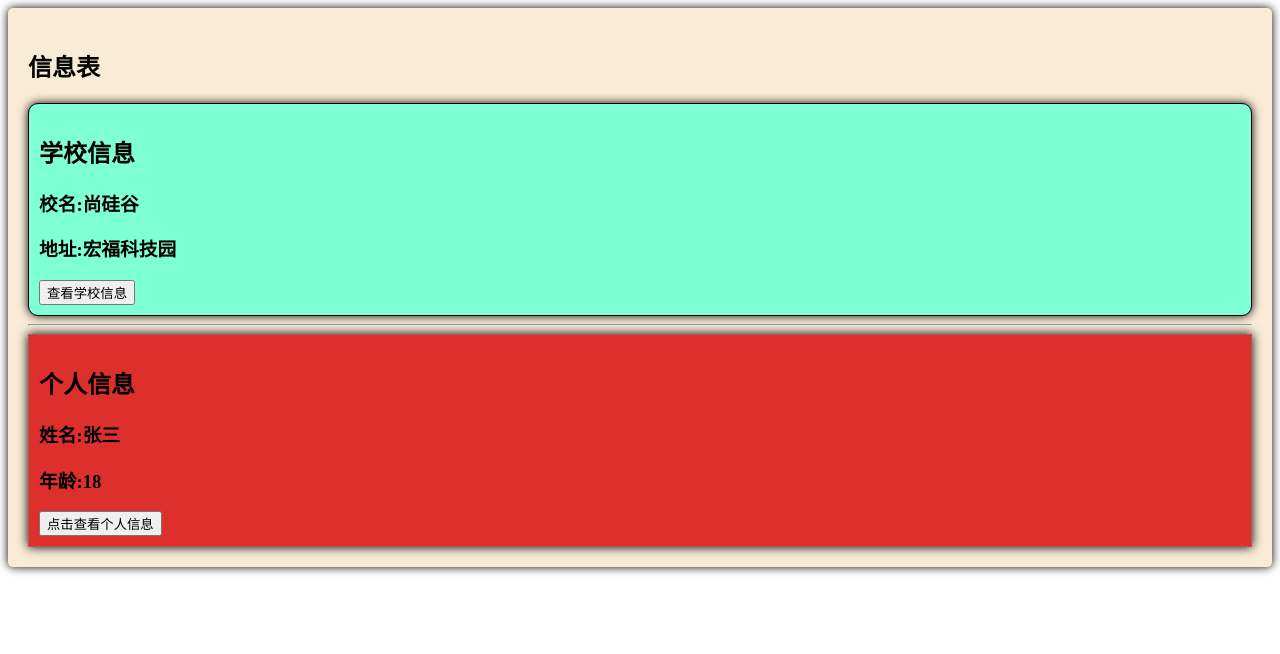
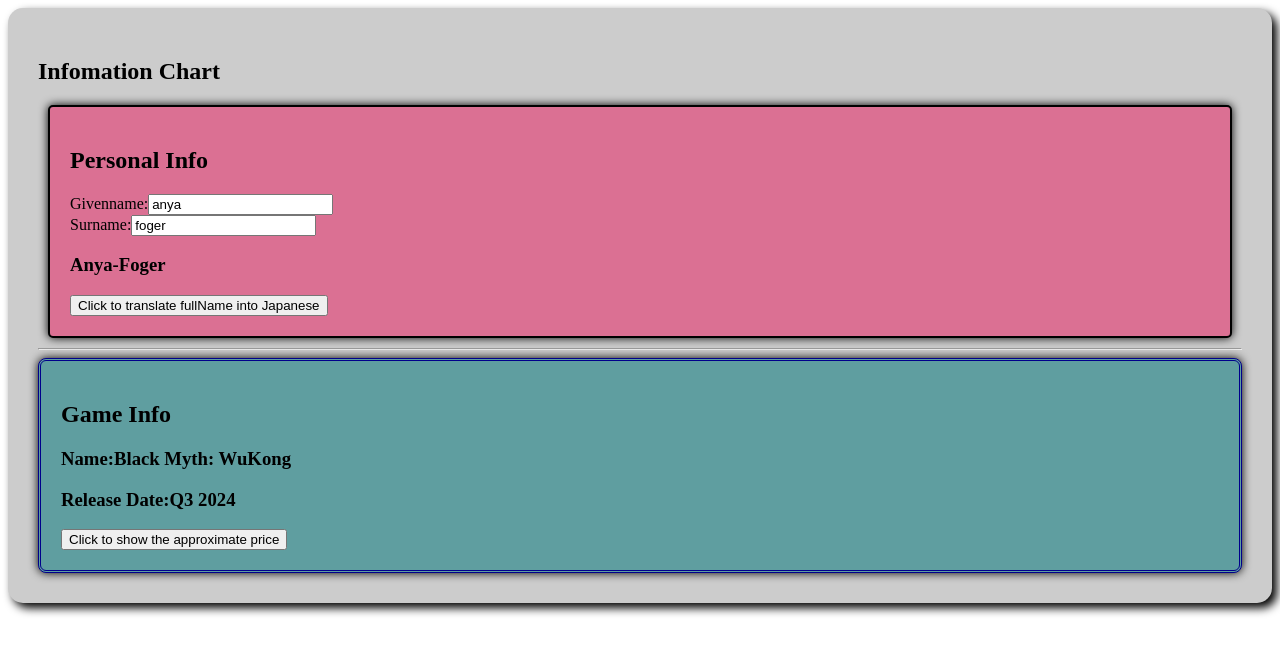
Before and after one commit to yangxiao0303/frontend-develop, a Vue app: page / in a window 1280 px wide. Shown: the top 654 px of the page. Built offline with nearby package versions, Linux system fonts and the light colour scheme.

Commit message:
04_脚手架编写组件_主文件_入口_加入computed

```diff
--- a/public/index.html
+++ b/public/index.html
@@ -5,7 +5,7 @@
     <title>index</title>
   </head>
   <body>
-    <!-- 创建一个新容器 -->
+    <!-- create a container -->
     <div id="app"></div>
   </body>
 </html>
--- a/src/App.vue
+++ b/src/App.vue
@@ -1,31 +1,31 @@
 <template>
   <div class="app">
     <h2>{{ title }}</h2>
-    <School/>
+    <Enimation/>
     <hr>
-    <person/>
+    <Game/>
   </div>
 </template>
 
 <script>
-import Person from './components/Person.vue';
-import School from './components/School.vue';
+import Enimation from "./components/Enimation.vue";
+import Game from "./components/Game.vue";
 export default {
-    name:'App',
-    components:{Person,School},
+  name: "App",
   data() {
     return {
-        title:'信息表'
-      }
+      title: "Infomation Chart",
+    };
   },
-  }
+  components: { Enimation, Game },
+};
 </script>
 
 <style scoped>
 .app{
-    background-color: antiquewhite;
-    padding: 20px;
-    border-radius: 5px;
-    box-shadow: 0 0 10px;
+  background-color: #ccc;
+  padding: 30px;
+  box-shadow: 5px 5px 10px;
+  border-radius: 15px;
 }
 </style>
--- /dev/null
+++ b/src/components/Enimation.vue
@@ -0,0 +1,53 @@
+<template>
+  <div class="enimation">
+    <h2>Personal Info</h2>
+    <label for="given">Givenname:</label>
+    <input id="given" type="text" placeholder="please enter the givenname" v-model="givenName"><br>
+    <label for="sur">Surname:</label>
+    <input id="sur" type="text" placeholder="please enter the surnname" v-model="surName"><br>
+    <h3>{{ fullName }}</h3>
+    <button @click="intoJapanese">Click to translate fullName into Japanese</button>
+  </div>
+</template>
+
+<script>
+export default {
+  // eslint-disable-next-line
+  name: "Enimation",
+  data() {
+    return {
+      givenName:'anya',
+      surName:'foger'
+    }
+  },
+  computed:{
+    fullName:{
+      get(){
+        return this.givenName.slice(0,1).toUpperCase() + this.givenName.slice(1) + '-'
+        + this.surName.slice(0,1).toUpperCase() + this.surName.slice(1)
+      },
+      set(value){
+        let [str1,str2] = value.split('・');
+        this.givenName = str1;
+        this.surName = str2;
+      }
+    }
+  },
+  methods:{
+    intoJapanese(){
+      this.fullName = 'アーニャ・フォージャー ';
+    }
+  }
+};
+</script>
+
+<style scoped>
+  .enimation{
+    background-color: palevioletred;
+    border: 2px solid black;
+    box-shadow: 0 0 10px;
+    margin: 10px;
+    border-radius: 5px;
+    padding: 20px;
+  }
+</style>
--- /dev/null
+++ b/src/components/Game.vue
@@ -0,0 +1,36 @@
+<template>
+  <div class="game">
+    <h2>Game Info</h2>
+    <h3>Name:{{ gameName }}</h3>
+    <h3>Release Date:{{ releaseDate }}</h3>
+    <button @click="price">Click to show the approximate price</button>
+  </div>
+</template>
+
+<script>
+export default {
+  // eslint-disable-next-line
+  name: "Game",
+  data() {
+    return {
+      gameName:'Black Myth: WuKong',
+      releaseDate:'Q3 2024'
+    }
+  },
+  methods:{
+    price(){
+      alert('price is $99');
+    }
+  }
+};
+</script>
+
+<style scoped>
+.game{
+  background-color: cadetblue;
+  border-radius: 8px;
+  box-shadow: 0 0 10px;
+  border: 3px double darkblue;
+  padding: 20px;
+}
+</style>
--- a/src/components/Person.vue
+++ /dev/null
@@ -1,35 +0,0 @@
-<template>
-  <div class="person">
-    <h2>个人信息</h2>
-    <h3>姓名:{{ personName }}</h3>
-    <h3>年龄:{{ personAge }}</h3>
-    <button @click="showPersonalInfo">点击查看个人信息</button>
-  </div>
-</template>
-
-<script>
-  export default {
-    // eslint-disable-next-line
-    name:'Person',
-    data() {
-      return {
-        personName: '张三',
-        personAge: 18
-      }
-    },
-    methods: {
-      showPersonalInfo(){
-        alert(`我叫${this.personName},今年${this.personAge}岁了.`);
-      }
-    },
-  }
-</script>
-
-<style scoped>
-  .person{
-    background-color: #dd302d;
-    box-shadow: 0 0 10px;
-    border: 1px dotted gray;
-    padding: 10px;
-  }
-</style>
--- a/src/components/School.vue
+++ /dev/null
@@ -1,36 +0,0 @@
-<template>
-  <div class="school">
-    <h2>学校信息</h2>
-    <h3>校名:{{schoolName}}</h3>
-    <h3>地址:{{shcoolAddress}}</h3>
-    <button @click="showSchoolInfo">查看学校信息</button>
-  </div>
-</template>
-
-<script>
-export default {
-  // eslint-disable-next-line
-  name: "School",
-  data() {
-    return {
-      schoolName: '尚硅谷',
-      shcoolAddress:'宏福科技园'
-    };
-  },
-  methods:{
-    showSchoolInfo(){
-      alert(`${this.schoolName}坐落在${this.shcoolAddress}`);
-    }
-  }
-};
-</script>
-
-<style scoped>
-.school{
-  background-color:aquamarine;
-  border: 1px solid black;
-  border-radius: 10px;
-  padding: 10px;
-  box-shadow: 0 0 10px;
-}
-</style>
--- a/src/main.js
+++ b/src/main.js
@@ -1,11 +1,7 @@
-// 引入Vue
 import Vue from "vue";
-// 引入App
 import App from './App.vue';
-// 关闭开发模式提示
 Vue.config.productionTip = false;
-
-// 声明vm并注册App为子元素
 new Vue({
-  render:h => h(App)
-}).$mount('#app');
+  components:{App},
+  render: h => h(App)
+}).$mount('#app')
```
Lines whose indentation alone changed are shown as unchanged.
